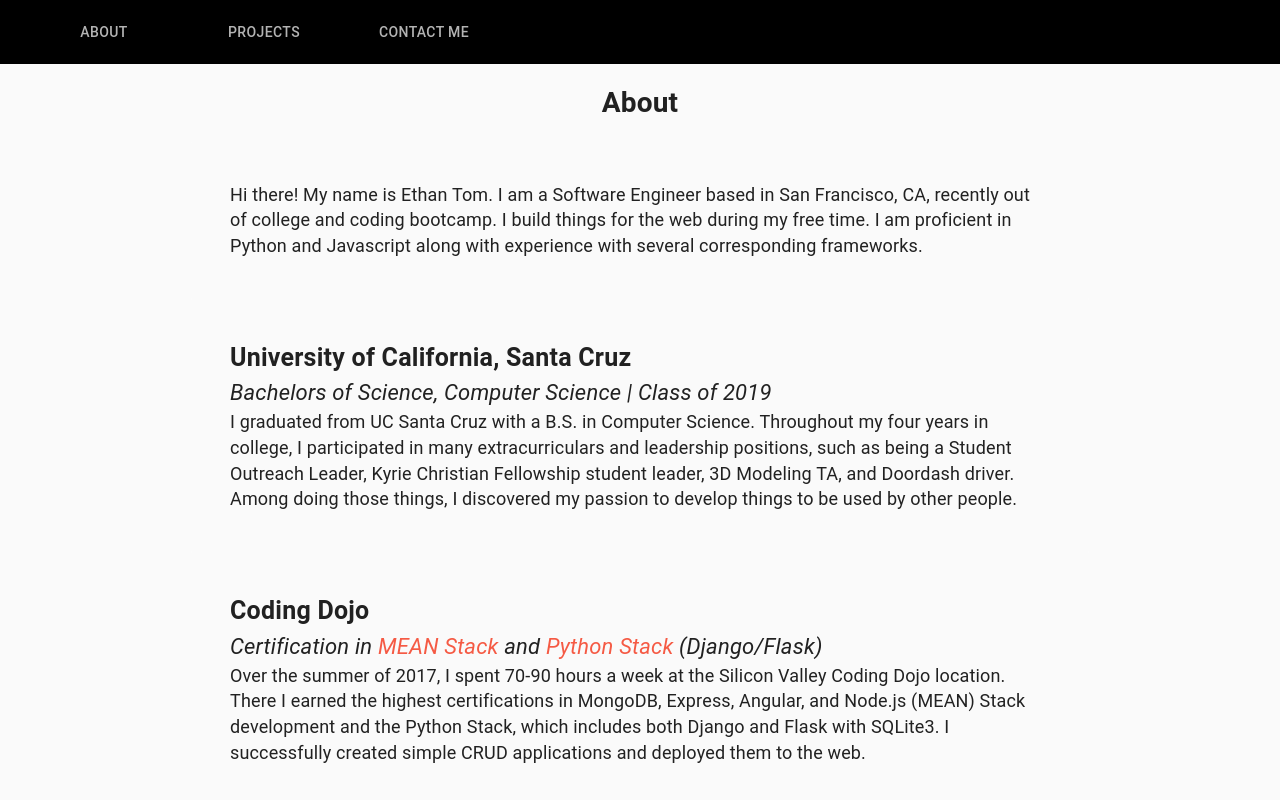
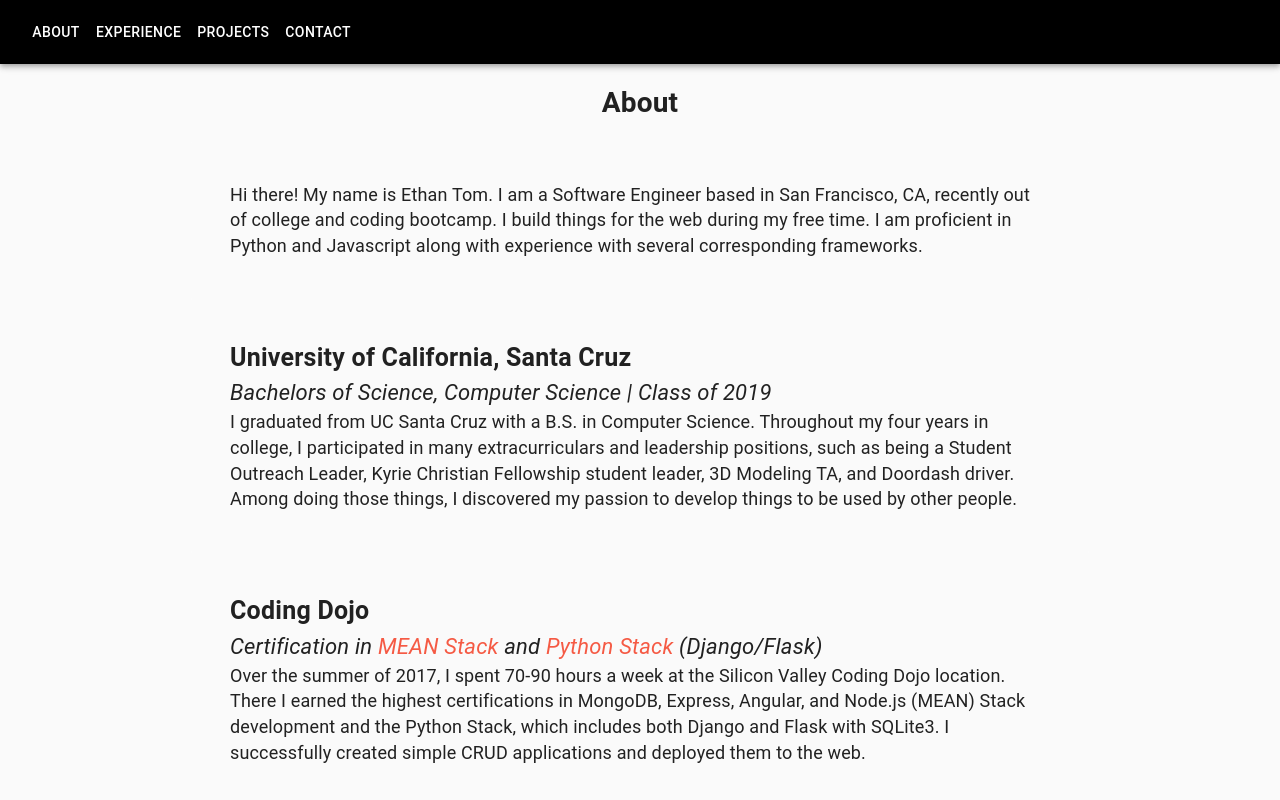
Before and after one commit to ectom/site, a React (Create React App) app: page / in a window 1280 px wide. Shown: the top 800 px of the page. Built offline with nearby package versions, Linux system fonts and the light colour scheme.

Commit message:
refactored nabar and added "scrolling"... animations still needed

```diff
--- a/src/components/Navbar.js
+++ b/src/components/Navbar.js
@@ -1,5 +1,5 @@
 import React from 'react';
-import {Tabs, Tab, Toolbar} from '@material-ui/core';
+import {Button, Toolbar, AppBar} from '@material-ui/core';
 import {styled} from '@material-ui/core/styles';
 
 
@@ -8,18 +8,41 @@ const MyToolbar = styled(Toolbar)({
   color: 'white',
 });
 
-function Navbar() {
+const NavLink = (props) => {
+
+  const classes = {color: 'white'}
+
+  function handleClick(ref) {
+    const element = document.getElementById(ref);
+
+    element.scrollIntoView({
+      behavior: 'smooth',
+      block: 'start',
+    });
+  }
+
   return (
-  <div>
-    <MyToolbar>
-      <Tabs>
-        <Tab label="About"/>
-        <Tab label="Projects"/>
-        <Tab label="Contact Me"/>
-      </Tabs>
-    </MyToolbar>
-  </div>
-  );
+    <Button
+      style={classes}
+      onClick={() => handleClick(props.label)}
+    >
+      {props.label}
+    </Button>
+  )
 }
 
-export default Navbar;
+const NavBar = () => {
+  return(
+  <div>
+    <AppBar position="static">
+      <MyToolbar>
+        <NavLink label={'About'}/>
+        <NavLink label={'Experience'}/>
+        <NavLink label={'Projects'}/>
+        <NavLink label={'Contact'}/>
+      </MyToolbar>
+    </AppBar>
+  </div>
+  )
+}
+export default NavBar;
--- a/src/pages/About.js
+++ b/src/pages/About.js
@@ -44,7 +44,7 @@ function About() {
 
   return (
   <div className={classes.root}>
-    <h1>About</h1>
+    <h1 id={'About'}>About</h1>
 
     <Grid container wrap="nowrap" spacing={2}>
       <Grid container className={classes.grid}>
--- a/src/pages/Contact.js
+++ b/src/pages/Contact.js
@@ -29,7 +29,7 @@ function Contact() {
   return (
   <>
     <MuiThemeProvider theme={theme}>
-      <h1>Contact Me</h1>
+      <h1 id={'Contact'}>Contact Me</h1>
       <Container component="div" maxWidth="md">
         <Paper className={classes.paper} elevation={0}>
           I'm always looking for new opportunities to learn new things and improve my own skills. If you want to work
--- a/src/pages/Projects.js
+++ b/src/pages/Projects.js
@@ -43,7 +43,7 @@ export default function Projects() {
 
   return (
   <>
-    <h1>Projects</h1>
+    <h1 id={'Projects'}>Projects</h1>
     <Grid
     container
     justify="center"
--- a/src/pages/Work.js
+++ b/src/pages/Work.js
@@ -8,7 +8,7 @@ export default function Work() {
 
   return (
   <>
-    <h1>Work Experience</h1>
+    <h1 id={'Experience'}>Work Experience</h1>
     <Grid
     container
     justify="center"
```
